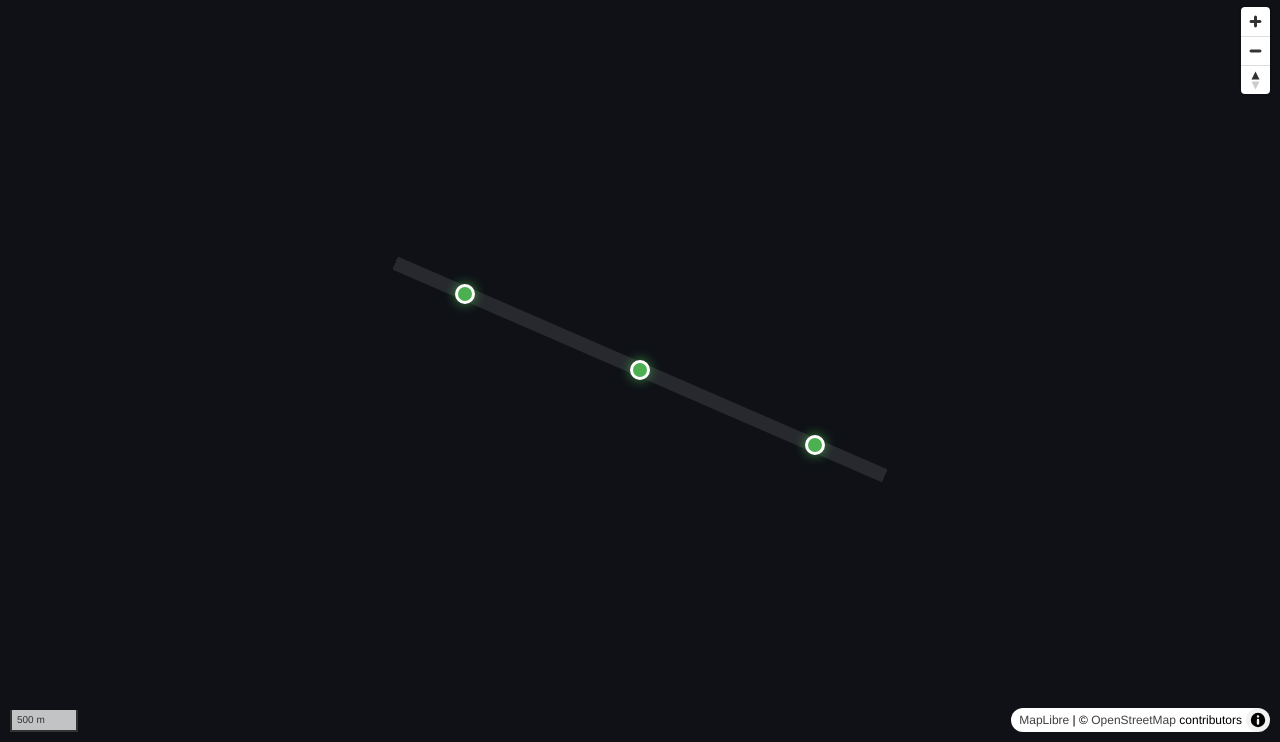
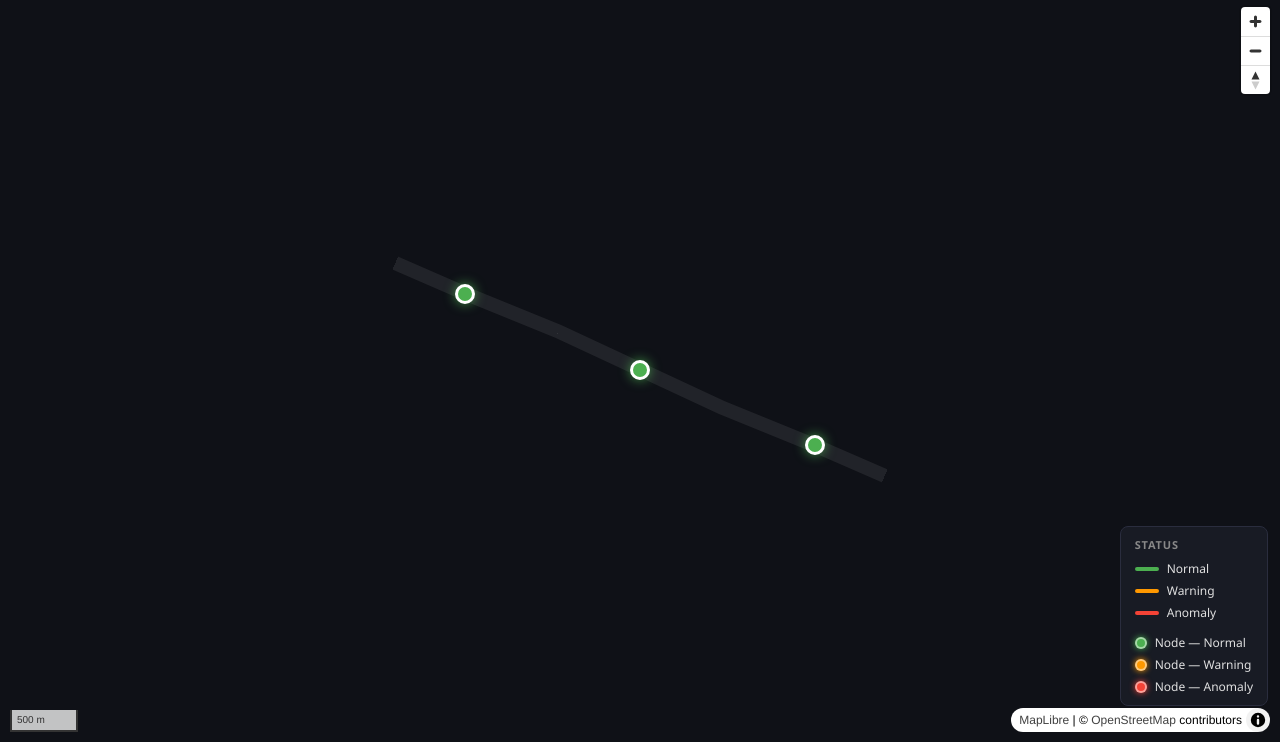
Before and after one commit to aditivv/berkai, a plain HTML site: page static/index.html in a window 1280 px wide. Shown: the part 58-800 px from the top of the page. Drawn offline with nearby package versions, Linux system fonts and the light colour scheme; no server answers.

Commit message:
feat: split pipeline into state-colored segments with legend
- Each node now owns a distinct pipe segment (GeoJSON FeatureCollection)
- Pipe and marker colors are data-driven: green=normal, orange=warning, red=anomaly
- match expression drives line-color from segment state property
- Legend overlay shows pipe and node color meanings
- applyNodeStates() helper wired up for the upcoming live-polling step

```diff
--- a/static/index.html
+++ b/static/index.html
@@ -28,10 +28,36 @@
       flex-shrink: 0;
       z-index: 10;
     }
-    #header h1 { font-size: 17px; font-weight: 600; color: #fff; letter-spacing: 0.3px; }
+    #header h1 { font-size: 17px; font-weight: 600; color: #fff; }
 
-    /* ── Map ── */
-    #map { flex: 1; }
+    /* ── Map wrapper ── */
+    #map-wrap { flex: 1; position: relative; }
+    #map { width: 100%; height: 100%; }
+
+    /* ── Legend ── */
+    #legend {
+      position: absolute;
+      bottom: 36px;
+      right: 12px;
+      background: rgba(26,29,39,0.92);
+      border: 1px solid #2a2d3e;
+      border-radius: 8px;
+      padding: 10px 14px;
+      font-size: 12px;
+      z-index: 5;
+      pointer-events: none;
+      backdrop-filter: blur(4px);
+    }
+    #legend h3 { font-size: 11px; text-transform: uppercase; letter-spacing: 0.8px; color: #888; margin-bottom: 8px; }
+    .legend-row { display: flex; align-items: center; gap: 8px; margin-bottom: 5px; }
+    .legend-row:last-child { margin-bottom: 0; }
+    .legend-dot {
+      width: 12px; height: 12px; border-radius: 50%;
+      border: 2px solid rgba(255,255,255,0.5); flex-shrink: 0;
+    }
+    .legend-line {
+      width: 24px; height: 4px; border-radius: 2px; flex-shrink: 0;
+    }
 
     /* ── MapLibre popup overrides ── */
     .maplibregl-popup-content {
@@ -56,28 +82,67 @@
     <span style="font-size:22px">🔧</span>
     <h1>Pipe Digital Twin — Pipeline Monitor</h1>
   </div>
-  <div id="map"></div>
+
+  <div id="map-wrap">
+    <div id="map"></div>
+
+    <!-- Legend -->
+    <div id="legend">
+      <h3>Status</h3>
+      <div class="legend-row"><div class="legend-line" style="background:#4caf50"></div> Normal</div>
+      <div class="legend-row"><div class="legend-line" style="background:#ff9800"></div> Warning</div>
+      <div class="legend-row"><div class="legend-line" style="background:#f44336"></div> Anomaly</div>
+      <div style="height:8px"></div>
+      <div class="legend-row"><div class="legend-dot" style="background:#4caf50;box-shadow:0 0 6px #4caf50"></div> Node — Normal</div>
+      <div class="legend-row"><div class="legend-dot" style="background:#ff9800;box-shadow:0 0 6px #ff9800"></div> Node — Warning</div>
+      <div class="legend-row"><div class="legend-dot" style="background:#f44336;box-shadow:0 0 6px #f44336"></div> Node — Anomaly</div>
+    </div>
+  </div>
 
   <script src="https://unpkg.com/maplibre-gl@4.7.1/dist/maplibre-gl.js"></script>
   <script>
 
-    // ── HARDCODED DATA (temporary — will be replaced with live sensor feed) ──────
+    // ── CONSTANTS ─────────────────────────────────────────────────────────────────
+    const STATE_COLOR = {
+      normal:  '#4caf50',
+      warning: '#ff9800',
+      anomaly: '#f44336',
+      unknown: '#9e9e9e',
+    };
+
+    function stateColor(state) { return STATE_COLOR[state] ?? STATE_COLOR.unknown; }
+    function stateGlow(state)  {
+      const c = stateColor(state);
+      return `0 0 12px ${c}cc`;
+    }
+
+    // ── HARDCODED DATA ────────────────────────────────────────────────────────────
+    // Each node "owns" one stretch of pipe (SEGMENT_PIPES[i] corresponds to NODES[i])
     const NODES = [
-      { id: 0, name: "Segment A — Near Intake",  lng: 32.850, lat: 39.930, state: "normal", temp: 67.5, trend: "stable" },
-      { id: 1, name: "Segment B — Mid Run",       lng: 32.865, lat: 39.925, state: "normal", temp: 68.0, trend: "stable" },
-      { id: 2, name: "Segment C — Near Outflow",  lng: 32.880, lat: 39.920, state: "normal", temp: 66.5, trend: "stable" },
+      { id: 0, name: "Segment A — Near Intake",  lng: 32.850, lat: 39.930, state: "normal",  temp: 67.5, trend: "stable" },
+      { id: 1, name: "Segment B — Mid Run",       lng: 32.865, lat: 39.925, state: "normal",  temp: 68.0, trend: "stable" },
+      { id: 2, name: "Segment C — Near Outflow",  lng: 32.880, lat: 39.920, state: "normal",  temp: 66.5, trend: "stable" },
     ];
 
-    // Full pipeline route — all nodes lie along this path
-    const PIPELINE_PATH = [
-      [32.844, 39.932],   // pipeline start
-      [32.850, 39.930],   // Node A
-      [32.865, 39.925],   // Node B
-      [32.880, 39.920],   // Node C
-      [32.886, 39.918],   // pipeline end
+    // Each segment's pipe geometry — consecutive segments share endpoints
+    const SEGMENT_PIPES = [
+      [[32.844, 39.932], [32.850, 39.930], [32.858, 39.9275]],   // Segment A
+      [[32.858, 39.9275], [32.865, 39.925], [32.872, 39.9225]],  // Segment B
+      [[32.872, 39.9225], [32.880, 39.920], [32.886, 39.918]],   // Segment C
     ];
 
-    // ── MAP INITIALISATION ────────────────────────────────────────────────────────
+    function buildPipeGeoJSON(nodes) {
+      return {
+        type: 'FeatureCollection',
+        features: nodes.map((node, i) => ({
+          type: 'Feature',
+          properties: { id: node.id, state: node.state },
+          geometry: { type: 'LineString', coordinates: SEGMENT_PIPES[i] }
+        }))
+      };
+    }
+
+    // ── MAP INIT ──────────────────────────────────────────────────────────────────
     const map = new maplibregl.Map({
       container: 'map',
       style: {
@@ -99,40 +164,47 @@
     map.addControl(new maplibregl.NavigationControl(), 'top-right');
     map.addControl(new maplibregl.ScaleControl({ unit: 'metric' }), 'bottom-left');
 
+    // Track marker DOM elements so we can update colors later
+    const markerEls = new Map();  // nodeId → HTMLElement
+
     map.on('load', () => {
 
-      // ── PIPELINE LINE ──────────────────────────────────────────────────────────
-      map.addSource('pipeline', {
-        type: 'geojson',
-        data: {
-          type: 'Feature',
-          geometry: { type: 'LineString', coordinates: PIPELINE_PATH }
-        }
-      });
+      // ── PIPE SEGMENTS (one per node, state-driven color) ──────────────────────
+      map.addSource('pipes', { type: 'geojson', data: buildPipeGeoJSON(NODES) });
 
-      // Soft glow behind the line for legibility on satellite-style tiles
+      // Soft glow under the coloured lines
       map.addLayer({
-        id: 'pipeline-glow',
+        id: 'pipes-glow',
         type: 'line',
-        source: 'pipeline',
-        paint: { 'line-color': '#ffffff', 'line-width': 14, 'line-opacity': 0.1 }
+        source: 'pipes',
+        paint: { 'line-color': '#ffffff', 'line-width': 14, 'line-opacity': 0.08 }
       });
 
       map.addLayer({
-        id: 'pipeline-line',
+        id: 'pipes-line',
         type: 'line',
-        source: 'pipeline',
-        paint: { 'line-color': '#4caf50', 'line-width': 6, 'line-cap': 'round', 'line-join': 'round' }
+        source: 'pipes',
+        paint: {
+          'line-width': 7,
+          'line-cap': 'round',
+          'line-join': 'round',
+          'line-color': ['match', ['get', 'state'],
+            'anomaly', '#f44336',
+            'warning', '#ff9800',
+            '#4caf50'   // default: normal / unknown
+          ]
+        }
       });
 
       // ── NODE MARKERS ───────────────────────────────────────────────────────────
       NODES.forEach(node => {
         const el = document.createElement('div');
         el.style.cssText = [
-          'width: 20px', 'height: 20px', 'border-radius: 50%',
-          'background: #4caf50', 'border: 3px solid #ffffff',
-          'box-shadow: 0 0 12px rgba(76,175,80,.8)',
-          'cursor: pointer', 'transition: transform .15s ease',
+          'width:20px', 'height:20px', 'border-radius:50%',
+          `background:${stateColor(node.state)}`,
+          'border:3px solid #fff',
+          `box-shadow:${stateGlow(node.state)}`,
+          'cursor:pointer', 'transition:transform .15s ease',
         ].join(';');
 
         el.addEventListener('mouseenter', () => el.style.transform = 'scale(1.35)');
@@ -141,7 +213,8 @@
         const popup = new maplibregl.Popup({ offset: 22 }).setHTML(`
           <strong style="font-size:14px">${node.name}</strong><br>
           <span style="color:#aaa">Temperature:</span> <b>${node.temp}&nbsp;°C</b><br>
-          <span style="color:#aaa">State:</span> <b style="color:#4caf50">${node.state.toUpperCase()}</b><br>
+          <span style="color:#aaa">State:</span>
+            <b style="color:${stateColor(node.state)}">${node.state.toUpperCase()}</b><br>
           <span style="color:#aaa">Trend:</span> ${node.trend}
         `);
 
@@ -149,8 +222,24 @@
           .setLngLat([node.lng, node.lat])
           .setPopup(popup)
           .addTo(map);
+
+        markerEls.set(node.id, el);
       });
     });
+
+    // ── HELPER — update marker + pipe colors when node states change ──────────────
+    function applyNodeStates(nodes) {
+      nodes.forEach(node => {
+        const el = markerEls.get(node.id);
+        if (!el) return;
+        el.style.background    = stateColor(node.state);
+        el.style.boxShadow     = stateGlow(node.state);
+      });
+
+      if (map.getSource('pipes')) {
+        map.getSource('pipes').setData(buildPipeGeoJSON(nodes));
+      }
+    }
 
   </script>
 </body>
```
